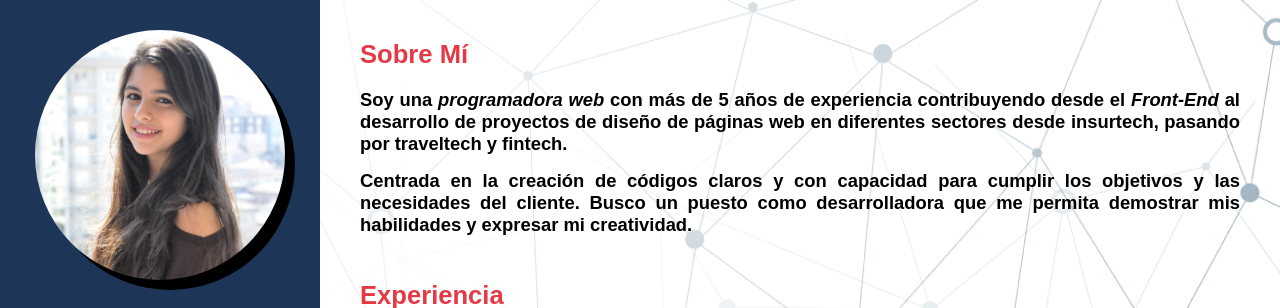
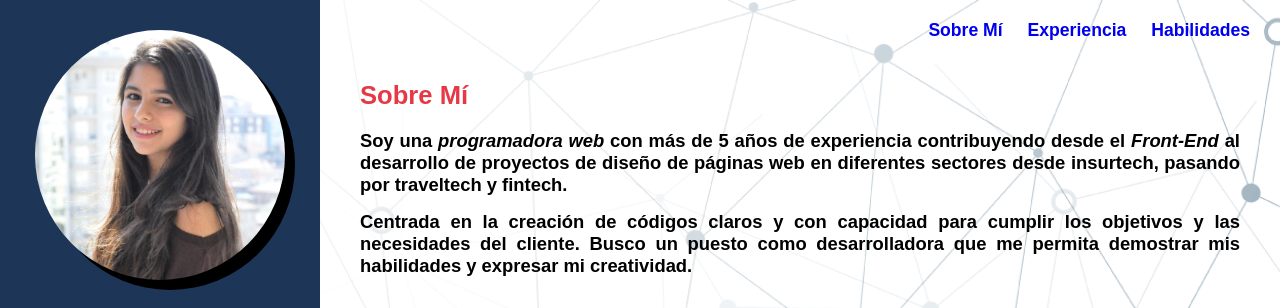
Before and after one commit to romipotter/cv_ticmas, a plain HTML site: page index.html in a window 1280 px wide. Shown: the top 308 px of the page. Drawn offline with Linux system fonts and the light colour scheme; a web font is replaced by a local one.

Commit message:
barra de navegacion

```diff
--- a/index.html
+++ b/index.html
@@ -48,13 +48,18 @@
             </div>
         </div>
         <div class="right">
-            <div class="about">
+            <nav>
+                <a href="#mi">Sobre Mí</a>
+                <a href="#experiencia">Experiencia</a>
+                <a href="#habilidades">Habilidades</a>
+            </nav>
+            <div class="about mi">
                 <h3 class="title2" id="mi">Sobre Mí</h3>
                 <h4>Soy una <em>programadora web</em> con más de 5 años de experiencia contribuyendo desde el <em>Front-End</em> al desarrollo de proyectos de diseño de páginas web en diferentes sectores desde insurtech, pasando por traveltech y fintech. </h4>
                 <h4>Centrada en la creación de códigos claros y con capacidad para cumplir los objetivos y las necesidades del cliente. Busco un puesto como desarrolladora que me permita demostrar mis habilidades y expresar mi creatividad.</h4>
             </div>
             <div class="about experiencia">
-                <h3 class="title2">Experiencia</h3>
+                <h3 class="title2" id="experiencia">Experiencia</h3>
                 <div class="box">
                     <h4>Front-End Developer UX team | Allianz Seguros</h4>
                     <h5>03/2021 - actualidad</h5>
@@ -72,7 +77,7 @@
                 </div>
             </div>
             <div class="about habilidades">
-                <h3 class="title2">Habilidades</h3>
+                <h3 class="title2" id="habilidades">Habilidades</h3>
                 <ul>
                     <li class="bar html"> <span class="lenguaje">HTML</span> <span class="porcentaje">90%</span> </li>
                     <li class="bar css"> <span class="lenguaje">CSS</span> <span class="porcentaje">80%</span> </li>
--- a/style.css
+++ b/style.css
@@ -147,11 +147,26 @@ body {
 
 .container .right {
     position: relative;
-    padding: 40px;
+}
+
+/*BARRA NAVEGACION*/
+
+nav {
+    text-align: right;
+    margin-bottom: 10px;
+    padding: 20px;
+    color: #E63946;
+    font-size: 1.1rem;
+    font-weight: bold;
+}
+
+a {
+    text-decoration: none;
+    padding: 2px 10px;
 }
 
 .about {
-    margin-bottom: 30px;
+    padding: 10px 40px;
 }
 
 .title2 {
```
